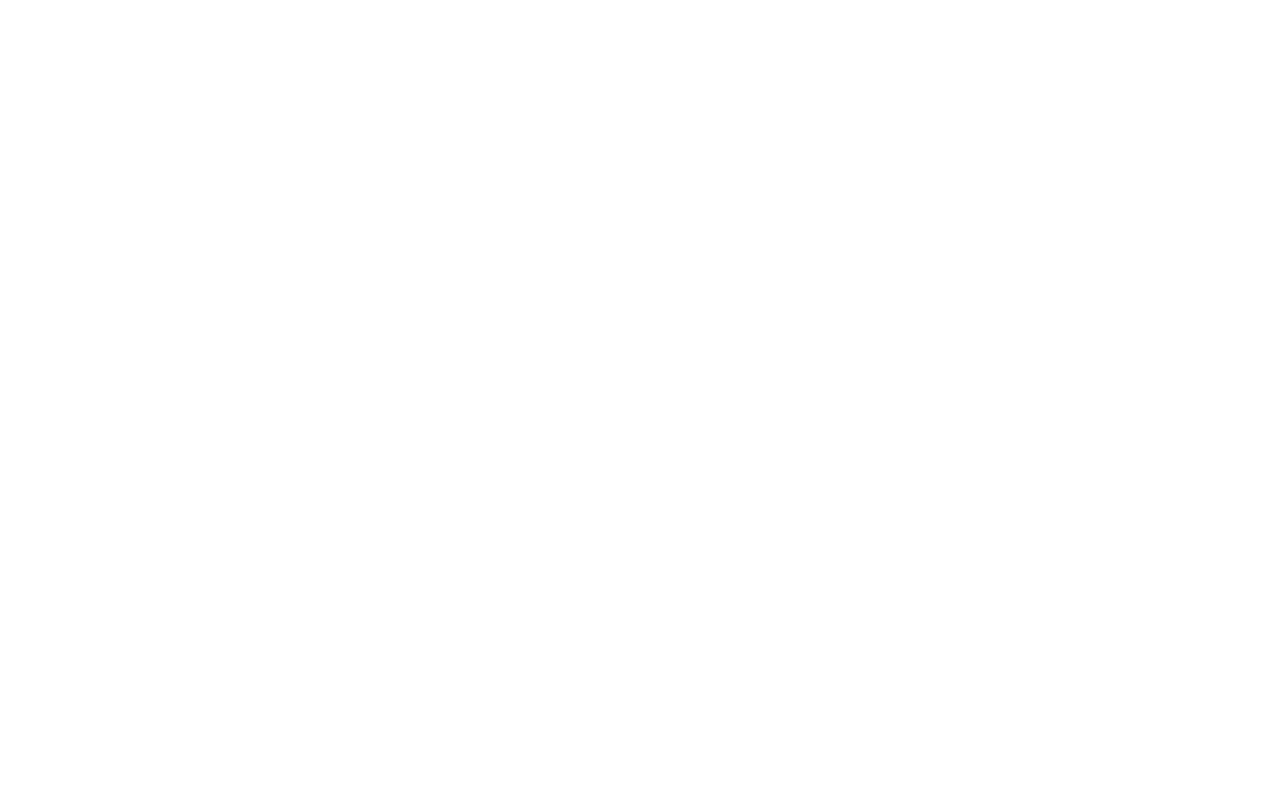
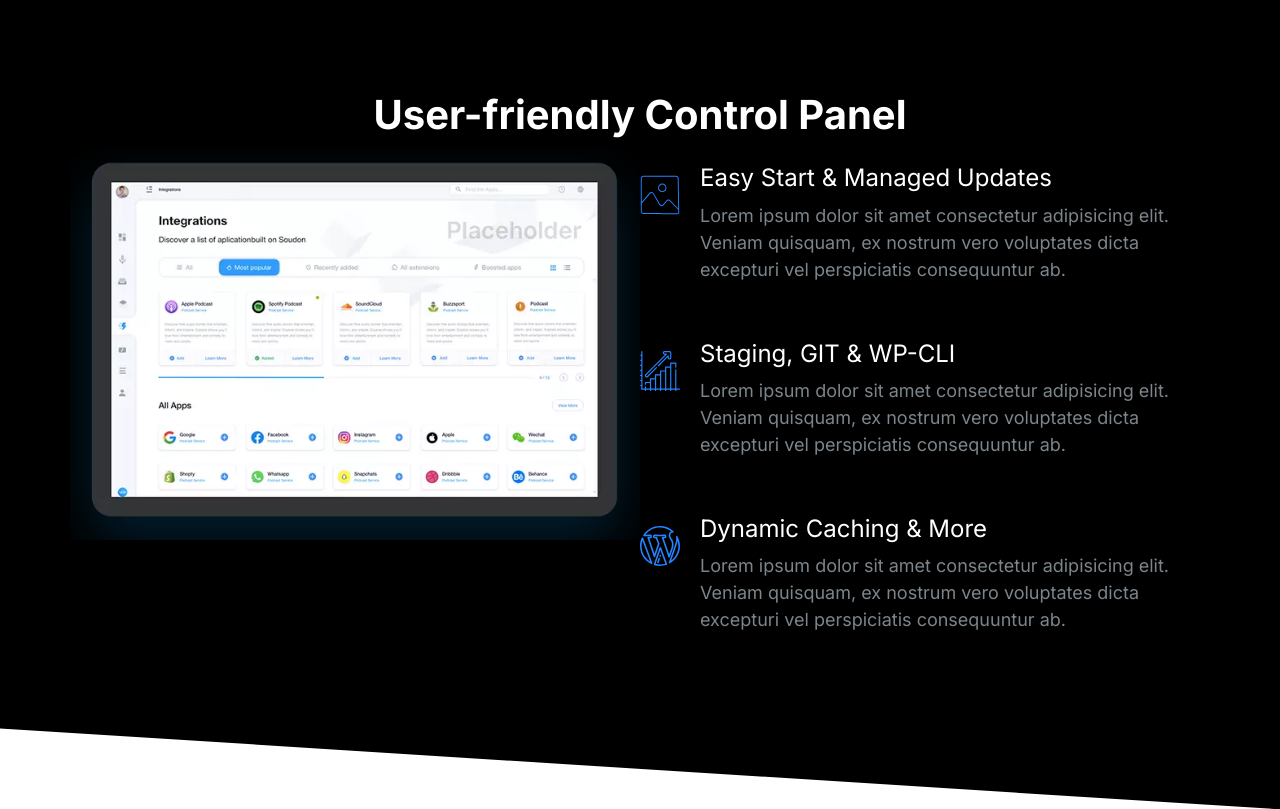
Before and after one commit to rupeshkgiree/rupify, a plain HTML site: page index.html in a window 1280 px wide. Drawn offline with Linux system fonts and the light colour scheme.

Commit message:
Add showcase block.

```diff
--- a/css/styles.css
+++ b/css/styles.css
@@ -16,6 +16,11 @@
 }
 
 /* Typography */
+
+::selection {
+  background: var(--color-primary);
+  color: #fff;
+}
 
 html {
   /* 62.5% of 16px = 10px */
@@ -47,6 +52,7 @@ h2 {
 
 h3 {
   font-size: 3rem;
+  font-weight: 500;
 }
 
 p {
@@ -136,7 +142,6 @@ a {
 .list {
   list-style: none;
   padding-left: 0;
-  color: var(--color-headings);
 }
 
 .list--inline .list__item {
@@ -147,6 +152,7 @@ a {
 .list--tick {
   list-style-image: url(../images/tick.svg);
   padding-left: 3rem;
+  color: var(--color-headings);
 }
 
 .list--tick .list__item {
@@ -411,6 +417,7 @@ a {
 /* Media */
 .media {
   display: flex;
+  margin-bottom: 4rem;
 }
 
 .media__title {
@@ -617,18 +624,20 @@ a {
   color: #7b858b;
 }
 
-.block--dark .block__heading {
+.block--dark h1,
+.block--dark h2,
+.block--dark h3 {
   color: #fff;
 }
 
 .block--skewed-right {
   padding-bottom: calc(var(--padding-vertical) + 4rem);
-  clip-path: polygon(0% 0%, 100% 0%, 100% 100%, 0% 80%);
+  clip-path: polygon(0% 0%, 100% 0%, 100% 100%, 0% 90%);
 }
 
 .block--skewed-left {
   padding-bottom: calc(var(--padding-vertical) + 4rem);
-  clip-path: polygon(0% 0%, 100% 0%, 100% 80%, 0% 100%);
+  clip-path: polygon(0% 0%, 100% 0%, 100% 90%, 0% 100%);
 }
 
 .container {
@@ -700,9 +709,6 @@ a {
 }
 
 /* Hero */
-.hero {
-  clip-path: polygon(0% 0%, 100% 0%, 100% 90%, 0% 100%);
-}
 
 .hero__tagline {
   font-size: 2rem;
@@ -787,3 +793,24 @@ a {
     order: 2;
   }
 }
+
+/* Showcase Block */
+
+.block-showcase__image > img {
+  width: 100%;
+}
+
+@media screen and (min-width: 768px) {
+  .block-showcase .grid {
+    grid-template-columns: 50% 50%;
+  }
+
+  .block-showcase__image {
+    width: auto;
+  }
+
+  .block-showcase__image > img {
+    max-width: 700px;
+    justify-self: end;
+  }
+}
--- a/index.html
+++ b/index.html
@@ -13,6 +13,77 @@
     <link rel="stylesheet" href="css/styles.css" />
   </head>
   <body>
+    <section class="block block--dark block--skewed-right block-showcase">
+      <header class="block__header">
+        <h2>User-friendly Control Panel</h2>
+      </header>
+      <div class="container grid grid--1x2">
+        <picture class="block-showcase__image">
+          <source
+            type="image/webp"
+            srcset="images/ipad.webp 1x, image/ipad@2x.webp 2x"
+          />
+          <source
+            type="image/png"
+            srcset="images/ipad.png 1x, image/ipad@2x.png 2x"
+          />
+          <img class="block-showcase__image" src="images/ipad.png" alt="" />
+        </picture>
+        <ul class="list">
+          <li>
+            <div class="media">
+              <div class="media__image">
+                <svg class="icon icon--primary">
+                  <use xlink:href="images/sprite.svg#snap"></use>
+                </svg>
+              </div>
+              <div class="media__body">
+                <h3 class="media__title">Easy Start & Managed Updates</h3>
+                <p>
+                  Lorem ipsum dolor sit amet consectetur adipisicing elit.
+                  Veniam quisquam, ex nostrum vero voluptates dicta excepturi
+                  vel perspiciatis consequuntur ab.
+                </p>
+              </div>
+            </div>
+          </li>
+          <li>
+            <div class="media">
+              <div class="media__image">
+                <svg class="icon icon--primary">
+                  <use xlink:href="images/sprite.svg#growth"></use>
+                </svg>
+              </div>
+              <div class="media__body">
+                <h3 class="media__title">Staging, GIT & WP-CLI</h3>
+                <p>
+                  Lorem ipsum dolor sit amet consectetur adipisicing elit.
+                  Veniam quisquam, ex nostrum vero voluptates dicta excepturi
+                  vel perspiciatis consequuntur ab.
+                </p>
+              </div>
+            </div>
+          </li>
+          <li>
+            <div class="media">
+              <div class="media__image">
+                <svg class="icon icon--primary">
+                  <use xlink:href="images/sprite.svg#wordpress"></use>
+                </svg>
+              </div>
+              <div class="media__body">
+                <h3 class="media__title">Dynamic Caching & More</h3>
+                <p>
+                  Lorem ipsum dolor sit amet consectetur adipisicing elit.
+                  Veniam quisquam, ex nostrum vero voluptates dicta excepturi
+                  vel perspiciatis consequuntur ab.
+                </p>
+              </div>
+            </div>
+          </li>
+        </ul>
+      </div>
+    </section>
     <script src="js/main.js"></script>
   </body>
 </html>
```
Also changed, not shown: components/block-showcase.html (added, +71 -0 lines), images/ipad.png (added), images/ipad.webp (added), images/ipad@2x.png (added), images/ipad@2x.webp (added).
